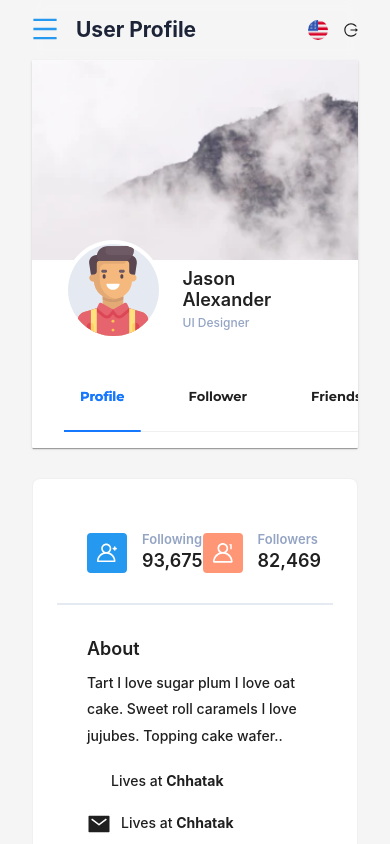
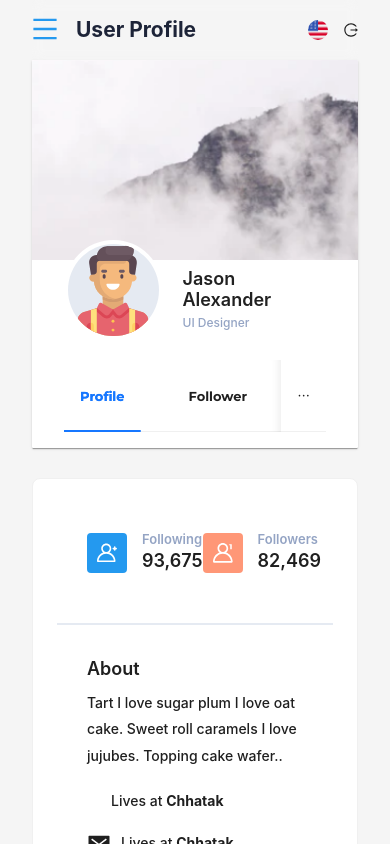
Before and after one commit to SunnySiddique/ANT-DESGIN-SAAS-PROJECT, a React (Vite) app: page /userprofile in a window 390 px wide. Shown: the top 844 px of the page. Built offline with nearby package versions, Linux system fonts and the light colour scheme; some icons are missing.

Commit message:
UserProfile.jsx, userProfile.css, Gallery.jsx, gallery.css and index.css upateded

```diff
--- a/src/Components/Pages/UserProfile/Gallery/Gallery.jsx
+++ b/src/Components/Pages/UserProfile/Gallery/Gallery.jsx
@@ -51,13 +51,13 @@ const Gallery = () => {
       ),
       children: (
         <Row gutter={24}>
-          <Col className="gutter-row"  xs={24} sm={12} md={8} lg={6}>
+          <Col className="gutter-row" xs={24} sm={12} md={8} lg={6}>
             <GalleryImageCard img={galleryImage1} />
           </Col>
-          <Col className="gutter-row"  xs={24} sm={12} md={8} lg={6}>
+          <Col className="gutter-row" xs={24} sm={12} md={8} lg={6}>
             <GalleryImageCard img={galleryImage2} />
           </Col>
-          <Col className="gutter-row"  xs={24} sm={12} md={8} lg={6}>
+          <Col className="gutter-row" xs={24} sm={12} md={8} lg={6}>
             <GalleryImageCard img={galleryImage4} />
           </Col>
         </Row>
--- a/src/Components/Pages/UserProfile/Gallery/gallery.css
+++ b/src/Components/Pages/UserProfile/Gallery/gallery.css
@@ -50,3 +50,9 @@
 .Children-main-img {
   margin-bottom: 20px; /* Adjust the value as needed to set the gap between images */
 }
+
+:where(.css-dev-only-do-not-override-gzal6t).ant-tabs
+  > .ant-tabs-nav
+  .ant-tabs-nav-list {
+  margin: 0 auto;
+}
--- a/src/Components/Pages/UserProfile/UserProfile.jsx
+++ b/src/Components/Pages/UserProfile/UserProfile.jsx
@@ -77,7 +77,7 @@ const UserProfiles = () => {
     <>
       <AppHeader title="User Profile" />
       {loading ? (
-        <div className="spin" style={{padding: "20px" }}>
+        <div className="spin" style={{ padding: "20px" }}>
           <Spin size="large" />
         </div>
       ) : (
@@ -97,15 +97,13 @@ const UserProfiles = () => {
                     </div>
                   </div>
                 </div>
-              <div className="tabs">
                 <Tabs defaultActiveKey="1" onChange={onChange} centered>
                   {items.map((item) => (
-                    <Tabs.TabPane centered tab={item.label} key={item.key}>
+                    <Tabs centered tab={item.label} key={item.key}>
                       {activeTab === item.key && item.children}
-                    </Tabs.TabPane>
+                    </Tabs>
                   ))}
                 </Tabs>
-              </div>
               </div>
             </Card>
           </section>
--- a/src/Components/Pages/UserProfile/userProfile.css
+++ b/src/Components/Pages/UserProfile/userProfile.css
@@ -78,6 +78,7 @@
   display: flex;
   align-items: center;
   justify-content: space-around;
+  margin-bottom: 20px;
 }
 
 .icon-sec {
@@ -190,7 +191,6 @@
 }
 
 :where(.css-dev-only-do-not-override-gzal6t).ant-tabs .ant-tabs-tab {
-  margin-right: 20px !important;
   padding: 0px !important;
 }
 
@@ -228,3 +228,15 @@
   min-width: auto;
   font-size: 13px;
 }
+
+:where(.css-dev-only-do-not-override-gzal6t).ant-tabs-centered
+  > .ant-tabs-nav
+  .ant-tabs-nav-wrap:not([class*=".ant-tabs-nav-wrap-ping"]) {
+  justify-content: start !important;
+}
+
+@media (max-width: 600px) {
+  .main {
+    display: block;
+  }
+}
--- a/src/index.css
+++ b/src/index.css
@@ -585,7 +585,7 @@ body {
   box-shadow: rgba(0, 0, 0, 0.07) 0px 0px 21px 1px;
   transition: left 0.3s ease 0s;
   z-index: 1211;
-  background-color: rgb(255, 255, 255);
+  background-color: rgb(255, 255, 255) !important;
 }
 
 :where(.css-dev-only-do-not-override-gzal6t).ant-drawer .ant-drawer-body {
@@ -602,3 +602,15 @@ body {
   left: 50%;
   transform: translate(-50%, -50%);
 }
+
+:where(.css-dev-only-do-not-override-gzal6t).ant-layout .ant-layout-sider {
+  position: relative;
+  min-width: 0;
+  background: transparent !important;
+  transition: all 0.2s, background 0s;
+}
+/* :where(.css-dev-only-do-not-override-gzal6t).ant-tabs
+  > .ant-tabs-nav
+  .ant-tabs-nav-list {
+  margin: 0 auto;
+} */
```
Lines whose indentation alone changed are shown as unchanged.
